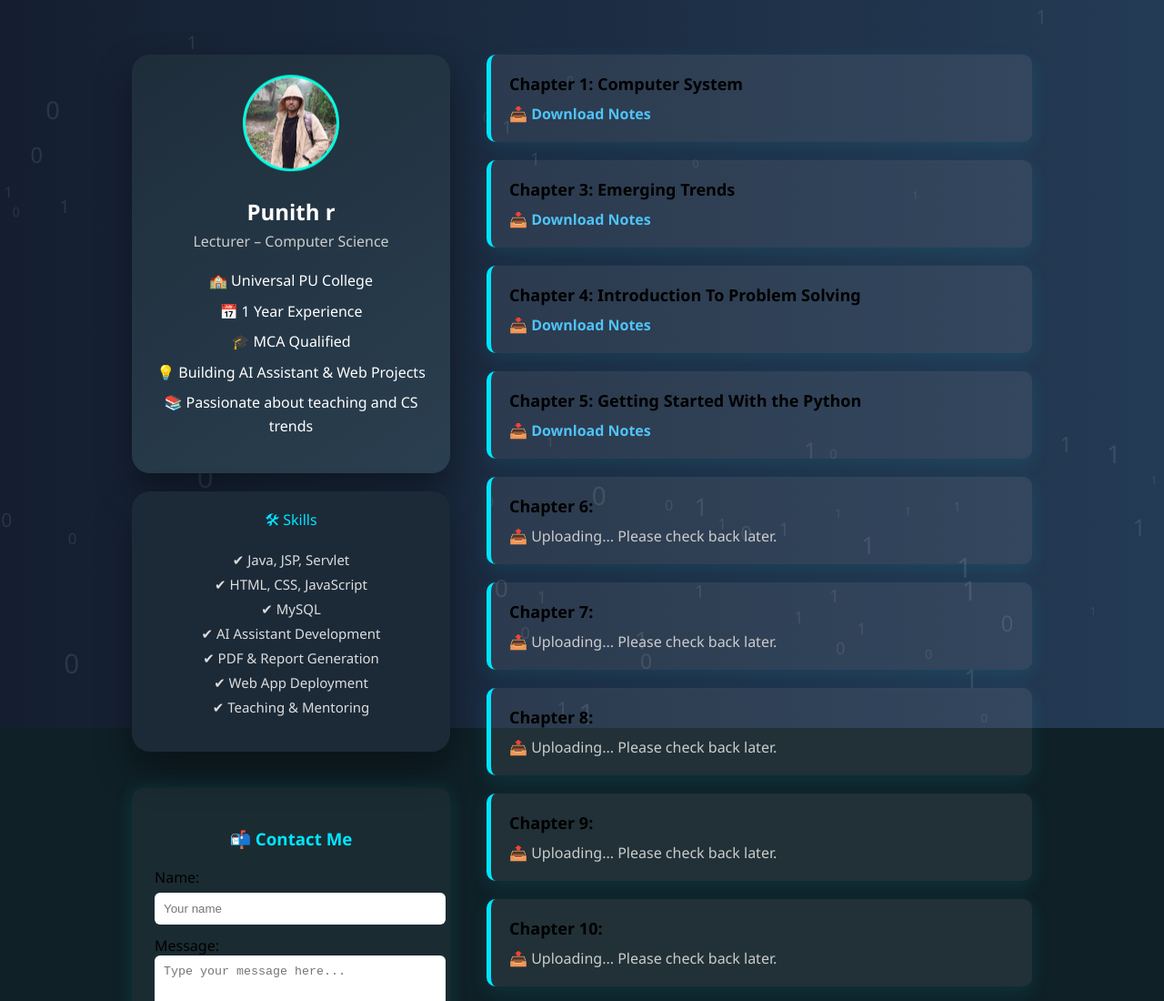
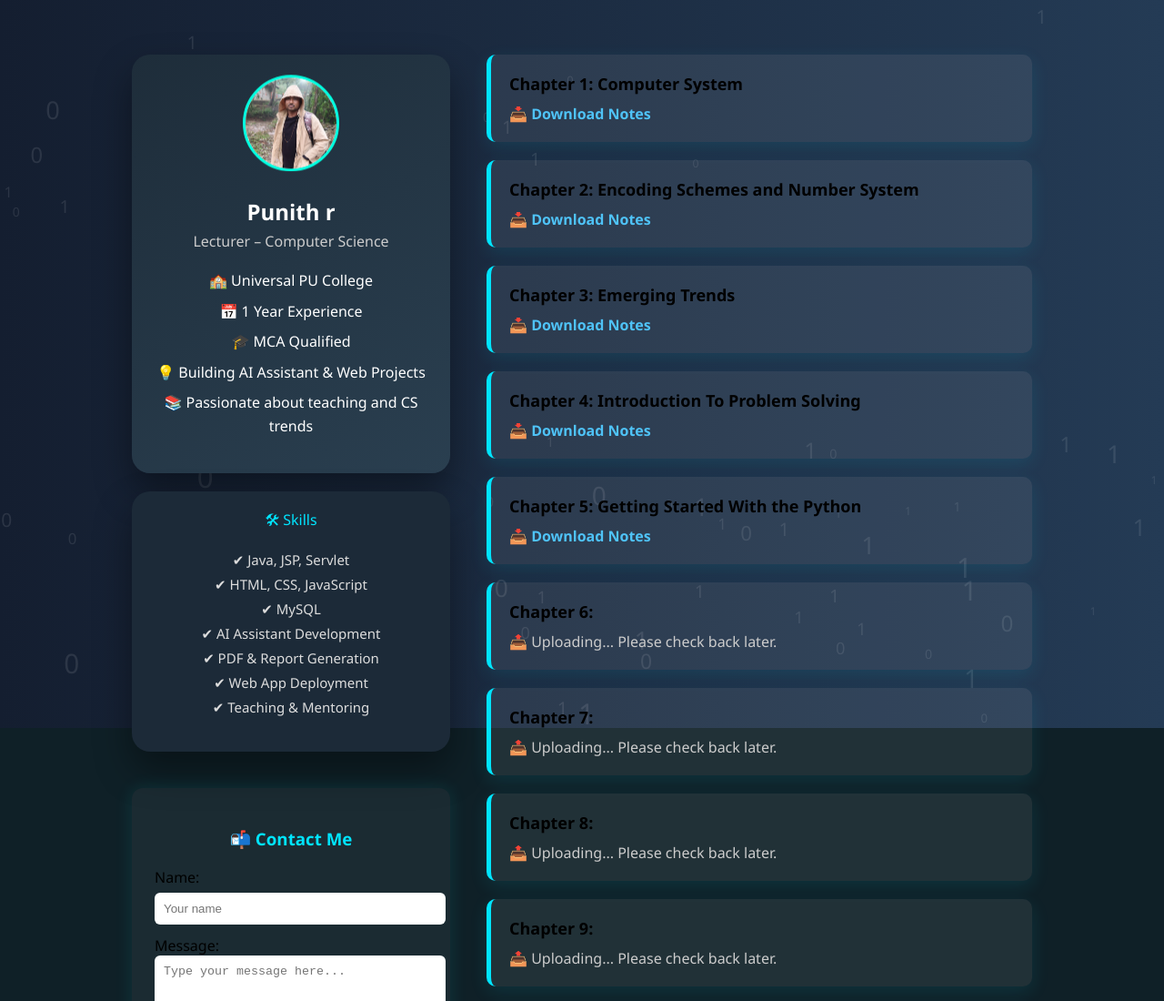
Before and after one commit to Punithpvs/Notes, a plain HTML site: page index.html in a window 1280 px wide. Shown: the top 1100 px of the page at 91% size. Drawn offline with Linux system fonts and the light colour scheme.

Commit message:
Update index.html

```diff
--- a/index.html
+++ b/index.html
@@ -228,7 +228,10 @@
       <p>Chapter 1: Computer System</p>
       <a href="https://drive.google.com/file/d/1d16lc1eDeq3fm88GmGwWSQGcLfscqsI5/view?usp=drivesdk" target="_blank">📥 Download Notes</a>
     </div>
-
+ <div class="note-box">
+      <p>Chapter 2: Encoding Schemes and Number System</p>
+      <a href="https://drive.google.com/file/d/1YERSNNREvnMbW82tyYUq-qa5PcreZEoU/view?usp=drive_link" target="_blank">📥 Download Notes</a>
+    </div>
     <div class="note-box">
       <p>Chapter 3: Emerging Trends</p>
       <a href="https://drive.google.com/file/d/1foDiQq-zHeSnJpDAL1nMRZLE8OW69_xo/view?usp=drivesdk" target="_blank">📥 Download Notes</a>
```
